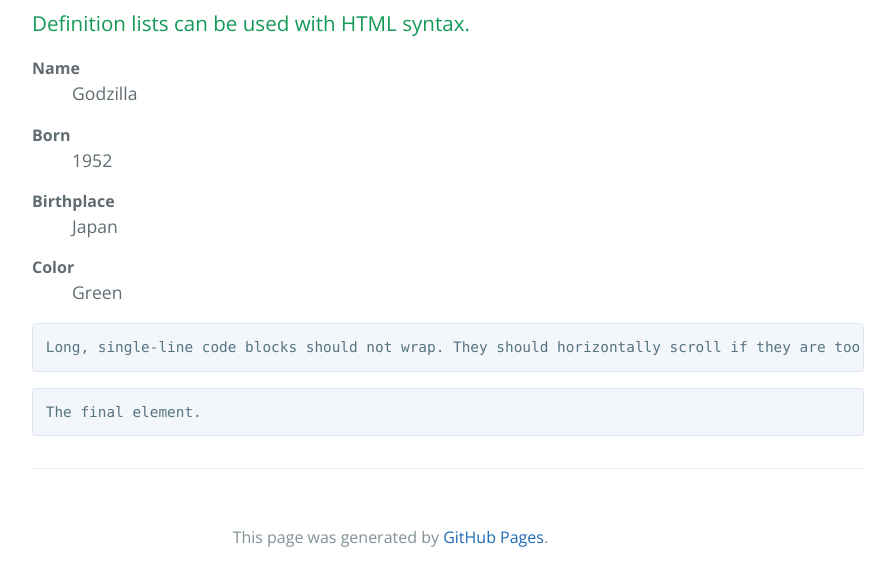
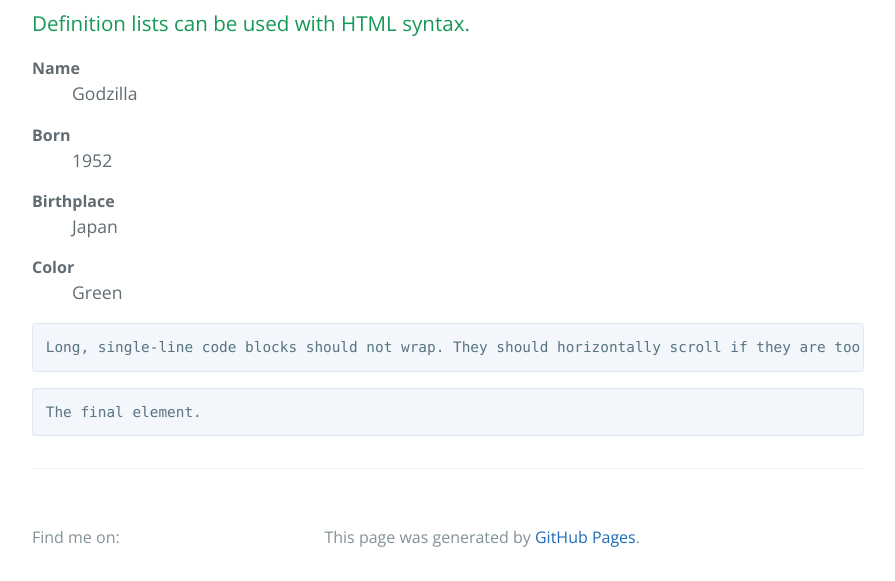
Before and after one commit to matthewllthomas/matthewllthomas.github.io, a Jekyll site: the page built from index.md, in a window 1280 px wide and 900 px high, scrolled down 3143 px, cut to the strip 319-900 px from the top of the window. Shown: the whole strip, without its empty margins (192-1087 px from the left). Built offline with Jekyll 4.4.1, drawn with Linux system fonts in a browser that asks for light colours; the repository's description, which GitHub fills in, is left out.

Commit message:
Update default.html

```diff
--- a/_layouts/default.html
+++ b/_layouts/default.html
@@ -36,7 +36,8 @@
       {{ content }}
 
       <footer class="site-footer">
-        <a class="btn btn-outline-primary mr-2" href="#"><i class="fab fa-twitter"></i></a>
+		 <span class="site-footer-credits">Find me on: </span>
+        <a class="btn btn mb-2 mr-2 btn-primary" href="#"><i class="fab fa-twitter"></i></a>
         <a class="btn btn-outline-primary mr-2" href="#"><i class="fab fa-facebook-f"></i></a>
         <a class="btn btn-outline-primary mr-2" href="#"><i class="fab fa-linkedin-in"></i></a>
         <a class="btn btn-outline-primary mr-2" href="#"><i class="fab fa-instagram"></i></a>
```
